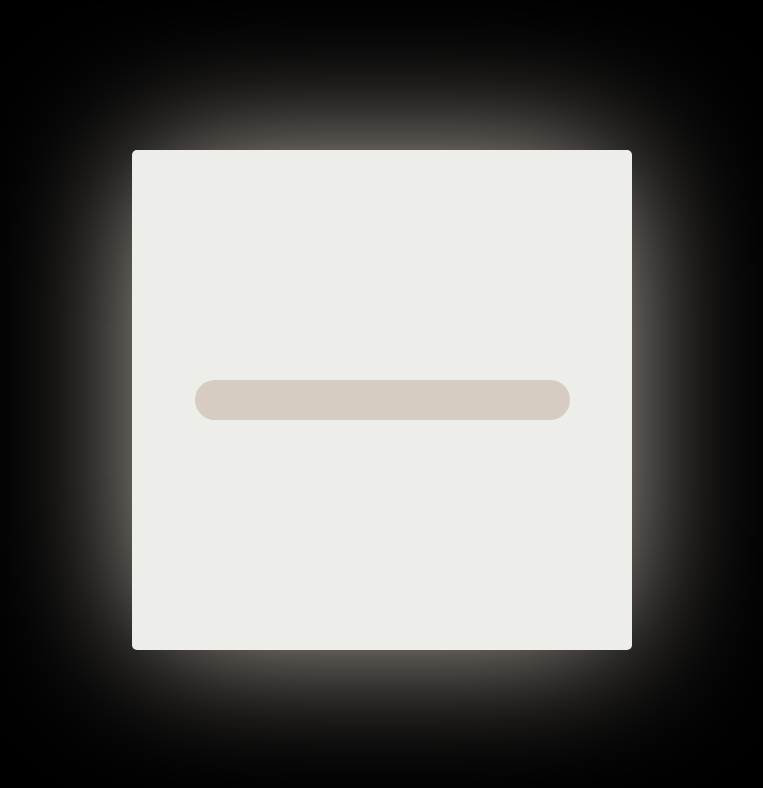
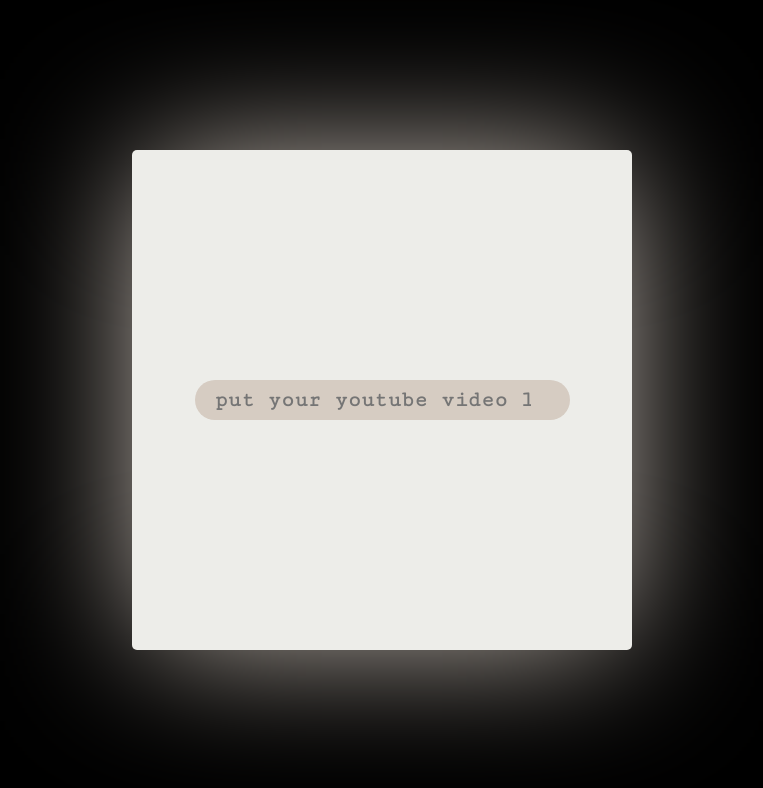
Before and after one commit to unluky3/polaroidYt, a plain HTML site: page index.html in a window 1280 px wide. Shown: the whole page, without its empty margins (258-1021 px from the left). Drawn offline with Linux system fonts and the light colour scheme; a web font is replaced by a local one.

Commit message:
added placeholder text

```diff
--- a/index.html
+++ b/index.html
@@ -10,7 +10,7 @@
 <body>
 <div class="wrapper">
   <div class="bottom">
-    <input id="video-id" type="search">
+    <input id="video-id" type="search" placeholder="put your youtube video link here">
   </div>
 </div>
 <div class="ambiance"></div>
```
